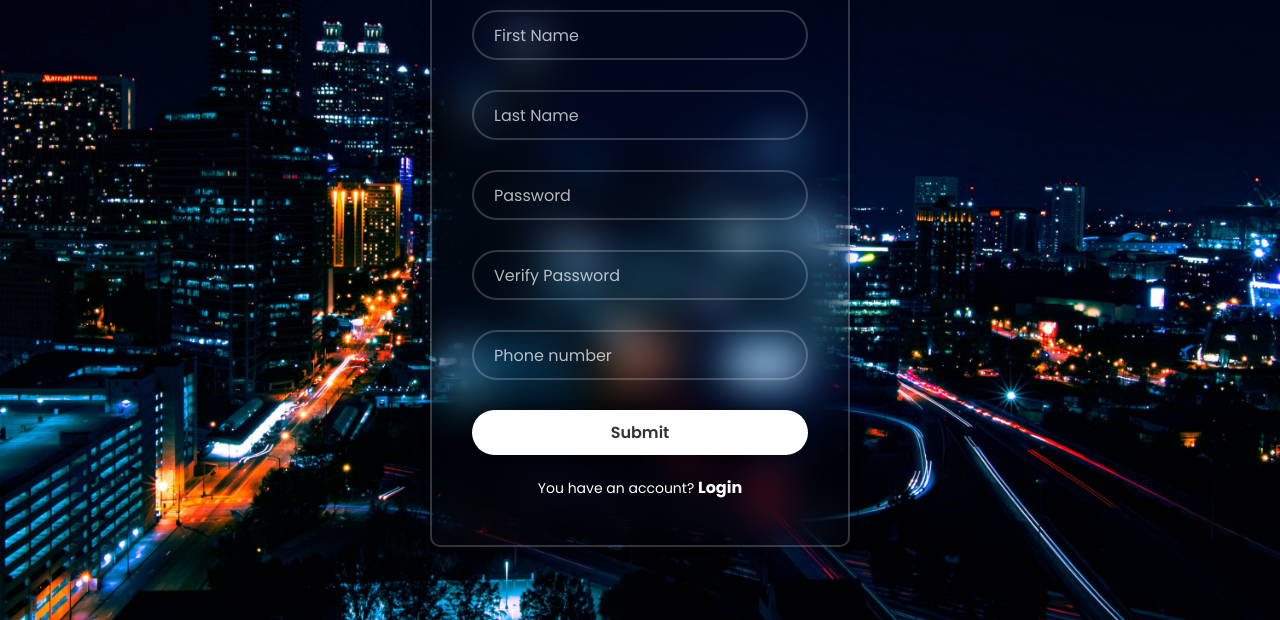
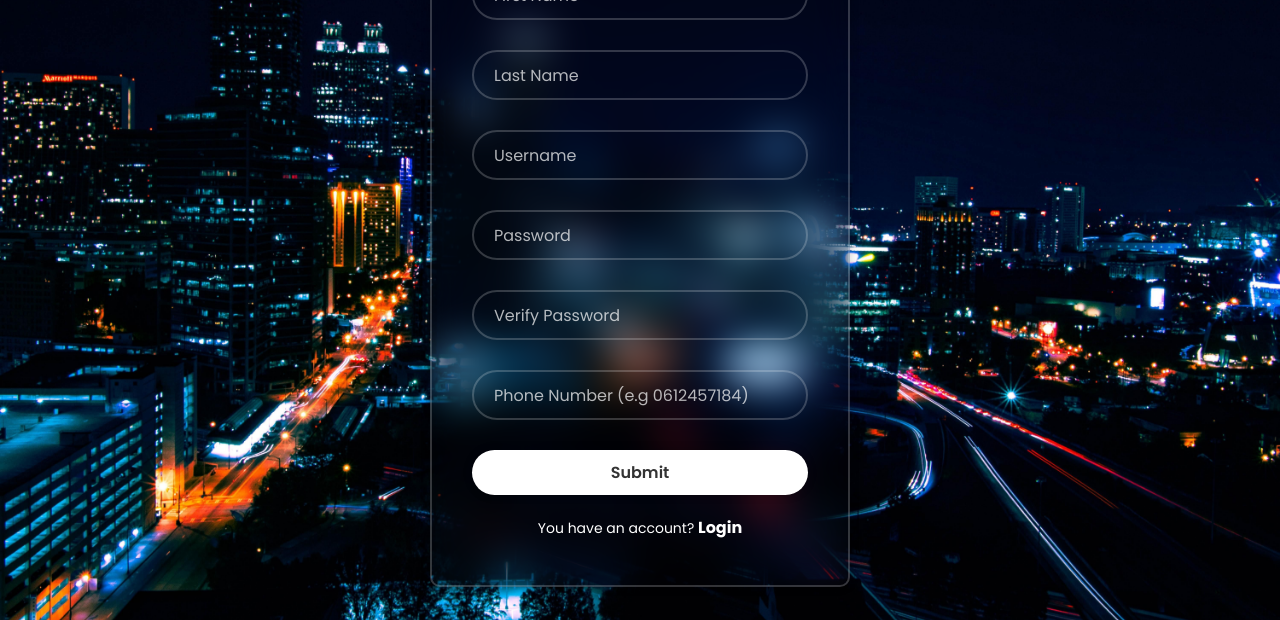
Before and after one commit to elmerjani/login-form, a plain HTML site: page sign-up.html in a window 1280 px wide. Shown: the part 180-800 px from the top of the page. Drawn offline with nearby package versions, Linux system fonts and the light colour scheme; a web font is replaced by a local one.

Commit message:
adding index.html

```diff
--- a/sign-up.html
+++ b/sign-up.html
@@ -19,16 +19,20 @@
                 <input type="text" placeholder="Last Name" name="last_name" required id="last_name">
             </div>
             <div class="input-box">
+                <input type="text" placeholder="Username" name="username" required id="username">
+
+            </div>
+            <div class="input-box">
                 <input type="password" placeholder="Password" name="password" required id="password">
             </div>
             <div class="input-box">
                 <input type="password" placeholder="Verify Password" name="verify_password" required id="verify_password">
             </div>
             <div class="input-box">
-                <input type="tel" placeholder="Phone number" name="phone" required id="phone">
+                <input type="tel" placeholder="Phone Number (e.g 0612457184)" name="phone" required id="phone">
             </div>
 
-            <button type="submit" class="btn">Submit <a href="./login.html"></a>
+            <button type="submit" class="btn">Submit <a href="./index.html"></a>
             </button>
             <div class="register-link">
                 <p>You have an account? <a href="./login.html">Login</a></p>
```
Also changed, not shown: index.html (renamed from login.html).
